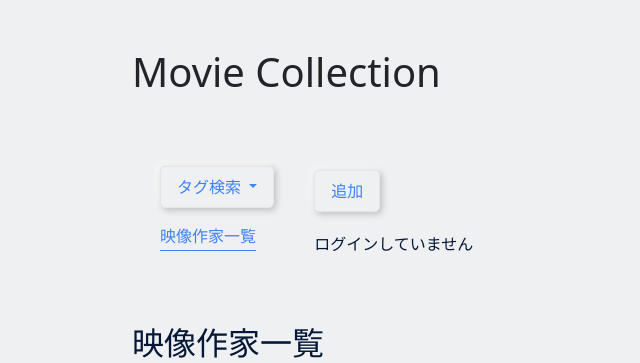
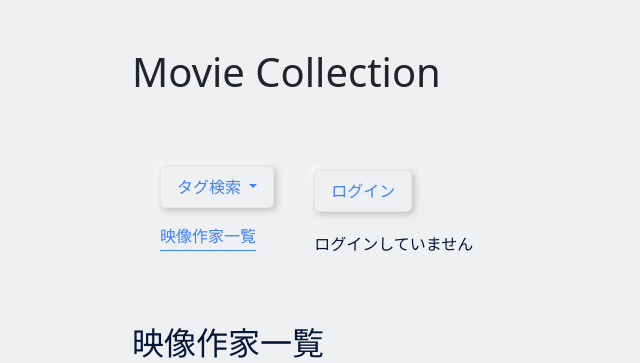
Before and after one commit to crashRT/MovieCollection, a Django app: page /creators in a window 1280 px wide. Shown: the top 363 px of the page, without its empty margins (0-640 px from the left). Run offline with Django 4.2, Linux system fonts and the light colour scheme; data comes from the database, SQL or seed files in the repository; some libraries are stand-ins or nearby versions; some web fonts are replaced.

Commit message:
ログインボタンを追加

```diff
--- a/collection/templates/collection/header.html
+++ b/collection/templates/collection/header.html
@@ -32,7 +32,11 @@
             <section class="col-sm-auto m-3">
                 <div class="button">
                     <a href="{% url 'add' %}">
-                        <button class="button">追加</button>
+                        {% if user.is_authenticated %}
+                        <button class="button">作品を追加</button>
+                        {% else %}
+                        <button class="button">ログイン</button>
+                        {% endif %}
                     </a>
                 </div>
 
```
